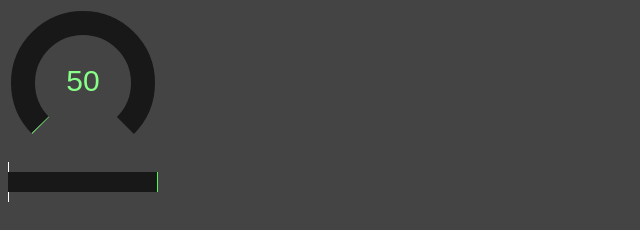
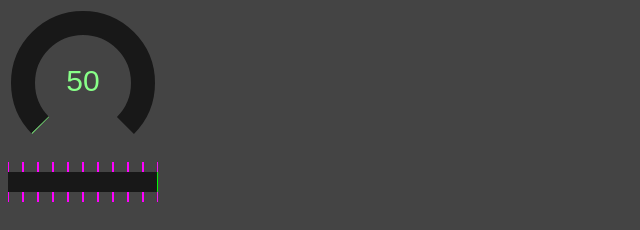
Before and after one commit to knobcore/knobcore.github.io, a plain HTML site: page meow.html in a window 1280 px wide. Shown: the whole page, without its empty margins (0-640 px from the left). Drawn offline with Linux system fonts and the light colour scheme.

Commit message:
Update meow.html

```diff
--- a/meow.html
+++ b/meow.html
@@ -57,11 +57,11 @@
 			function demoBarGraph() {
 				const body = document.getElementsByTagName('body')[0];
 				const graph = pureknob.createBarGraph(150, 40);
-				graph.setProperty('colorFG', '#44ff44');
-				graph.setProperty('colorMarkers', '#ffffff');
+				graph.setProperty('colorFG', '#00ff00');
+				graph.setProperty('colorMarkers', '#ff00ff');
 				graph.setProperty('markerStart', 0);
 				graph.setProperty('markerEnd', 1);
-				graph.setProperty('markerStep', 10);
+				graph.setProperty('markerStep', .10);
 				graph.setProperty('valMin', 0);
 				graph.setProperty('valMax', 1);
 				graph.setValue(.5);
@@ -79,14 +79,14 @@
 					/*
 					 * As long as value is greater than -80, decrement it.
 					 */
-					if (v > -80) {
+					if (v > 0) {
 						v--;
 						graph.setValue(v);
 					}
 
 				};
 
-				window.setInterval(t, 200);
+				window.setInterval(t, 2);
 			}
 
 			/*
```
